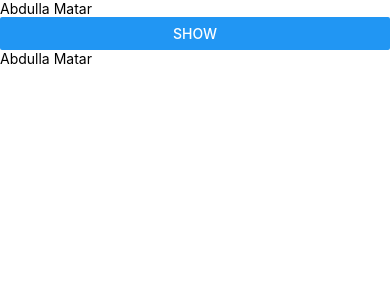
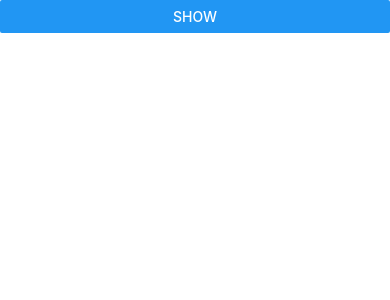
Before and after one commit to AbdullaMattar/JoVision-react-native-tasks, a React Native app: screen / in a window 390 px wide. Shown: the top 300 px of the page. Built offline with nearby package versions, Linux system fonts and the light colour scheme.

Commit message:
task17+ fix16

```diff
--- a/Tasks/Task16.js
+++ b/Tasks/Task16.js
@@ -2,7 +2,7 @@ import React, { useState } from 'react';
 import { Text, View, ScrollView, TextInput, Button } from 'react-native';
 
 export default function Task16() {
-  const [isVisible, setIsVisible] = useState(true);
+  const [isVisible, setIsVisible] = useState(false);
   return (
     <View>
       {isVisible && <Text>Abdulla Matar</Text>}
--- a/Tasks/Task17.js
+++ b/Tasks/Task17.js
@@ -2,13 +2,14 @@ import React, { useState } from 'react';
 import { Text, View, ScrollView, TextInput, Button } from 'react-native';
 
 export default function Task17() {
-  const [isVisible, setIsVisible] = useState(true);
+  const [isVisible, setIsVisible] = useState(false);
   return (
     <View>
+      <Button
+        title={isVisible ? 'Hide' : 'Show'}
+        onPress={() => setIsVisible(!isVisible)}
+      />
       {isVisible && <Text>Abdulla Matar</Text>}
-      <Button title="Show" onPress={() => setIsVisible(!isVisible)} />
-      {/*another way- Text Component is still there*/}
-      <Text>{isVisible ? 'Abdulla Matar' : null}</Text>
     </View>
   );
 }
```
